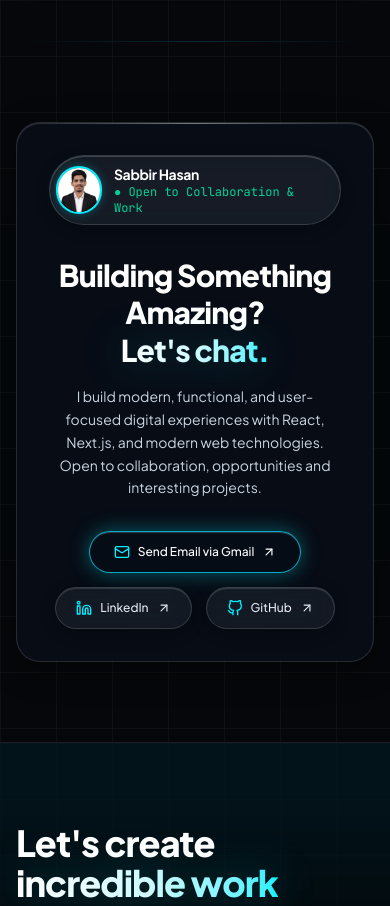
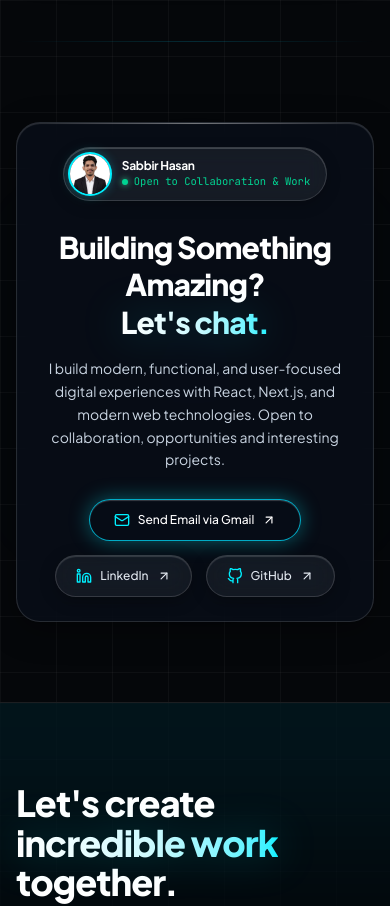
Before and after one commit to sabbirdv/portfolio, a Next.js app: page / in a window 390 px wide. Shown: the part 5600-6506 px from the top of the page. Built offline with nearby package versions, Linux system fonts and the light colour scheme.

Commit message:
fix(contact): prevent line break on 'Open to Collaboration & Work' text on mobile

```diff
--- a/src/components/Contact.tsx
+++ b/src/components/Contact.tsx
@@ -21,11 +21,11 @@ export default function Contact() {
         whileInView={{ opacity: 1, y: 0 }}
         viewport={{ once: true }}
         transition={{ duration: 0.6 }}
-        className="glass-panel glass-highlight-top relative max-w-3xl mx-auto rounded-3xl p-8 sm:p-12 lg:p-14 text-center flex flex-col items-center gap-8"
+        className="glass-panel glass-highlight-top relative max-w-3xl mx-auto rounded-3xl p-6 sm:p-12 lg:p-14 text-center flex flex-col items-center gap-7 sm:gap-8"
       >
         {/* Top: Avatar and Profile Info */}
-        <div className="flex items-center gap-3.5 p-2 rounded-full glass-pill pr-5">
-          <div className="relative w-11 h-11 rounded-full overflow-hidden ring-2 ring-[#00F0FF] shadow-[0_0_12px_rgba(0,240,255,0.4)]">
+        <div className="flex items-center gap-3 p-1.5 sm:p-2 rounded-full glass-pill pr-4 sm:pr-5 max-w-full">
+          <div className="relative w-10 h-10 sm:w-11 sm:h-11 rounded-full overflow-hidden ring-2 ring-[#00F0FF] shadow-[0_0_12px_rgba(0,240,255,0.4)] shrink-0">
             <Image
               src={portfolioData.avatar}
               alt={portfolioData.name}
@@ -33,13 +33,17 @@ export default function Contact() {
               className="object-cover"
             />
           </div>
-          <div className="flex flex-col text-left">
-            <span className="text-sm font-bold text-white tracking-tight">
+          <div className="flex flex-col text-left min-w-0">
+            <span className="text-xs sm:text-sm font-bold text-white tracking-tight">
               {portfolioData.name}
             </span>
-            <span className="text-xs text-emerald-400 font-mono">
-              ● {portfolioData.availability}
-            </span>
+            <div className="flex items-center gap-1.5 text-[10.5px] sm:text-xs text-emerald-400 font-mono whitespace-nowrap">
+              <span className="relative flex h-1.5 w-1.5 shrink-0">
+                <span className="animate-ping absolute inline-flex h-full w-full rounded-full bg-emerald-400 opacity-75" />
+                <span className="relative inline-flex rounded-full h-1.5 w-1.5 bg-emerald-400 shadow-[0_0_6px_#34d399]" />
+              </span>
+              <span>{portfolioData.availability}</span>
+            </div>
           </div>
         </div>
 
```
